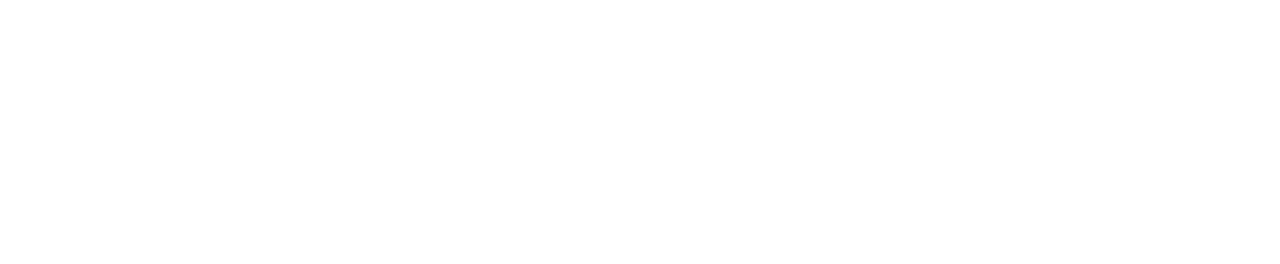
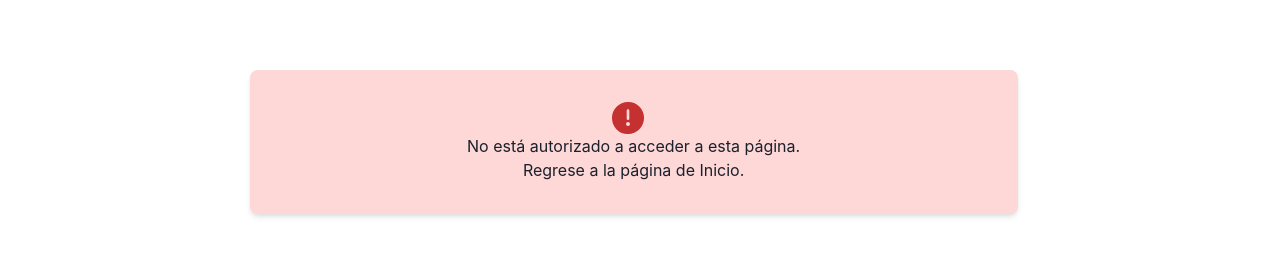
Before and after one commit to Julietabachur/frontFinal, a React (Vite) app in the folder frontend-integrador/: page /admin in a window 1280 px wide. Shown: the part 208-472 px from the top of the page. Built offline with nearby package versions, Linux system fonts and the light colour scheme; no server answers; a web font is replaced by a local one.

Commit message:
Corregida altura minima pantalla. Restringido acceso a /admin sin token y limpieza de archivos no utilizados.

```diff
--- a/frontend-integrador/index.html
+++ b/frontend-integrador/index.html
@@ -20,7 +20,7 @@
     <meta name="viewport" content="width=device-width, initial-scale=1.0" />
     <title>Riskko</title>
 
-    <link rel="stylesheet" type="text/css" href="./src/styles/WAstyle.css">
+    <link rel="stylesheet" type="text/css" href="./WAstyle.css">
 
     <link rel="stylesheet" href="https://cdnjs.cloudflare.com/ajax/libs/font-awesome/6.2.1/css/all.min.css" integrity="sha512-MV7K8+y+gLIBoVD59lQIYicR65iaqukzvf/nwasF0nqhPay5w/9lJmVM2hMDcnK1OnMGCdVK+iQrJ7lzPJQd1w==" crossorigin="anonymous" referrerpolicy="no-referrer" />
 
--- a/frontend-integrador/src/components/pages/adminPanel/AdminDashboard.jsx
+++ b/frontend-integrador/src/components/pages/adminPanel/AdminDashboard.jsx
@@ -1,6 +1,6 @@
 import React, { useState, useEffect } from "react";
 import axios from "axios";
-import { Button, Box, Alert, AlertIcon } from "@chakra-ui/react";
+import { Button, Flex, Box, Alert, AlertIcon, Text } from "@chakra-ui/react";
 import ListAdminProduct from "./ListAdminProduct";
 import ListUsers from "./ListUsers";
 import AdminFeatures from "./AdminFeatures";
@@ -39,7 +39,7 @@ const AdminDashboard = ({ token }) => {
   const [totalFeaturePages, setTotalFeaturesPages] = useState(1);
   const [policyPage, setPolicyPage] = useState(1);
   const [totalPolicyPages, setTotalPolicyPages] = useState(1);
-  const [policyList, setPolicyList] = useState ([]);
+  const [policyList, setPolicyList] = useState([]);
   const [featuresList, setFeaturesList] = useState([]);
   const [lista, setLista] = useState([]); // array de lista de productos
   const [userList, setUserList] = useState([]); // array de lista de usuarios
@@ -291,7 +291,12 @@ const AdminDashboard = ({ token }) => {
 
   // Renderizado del componente
   return (
-    <Box pos={"relative"} top={8} w={"99vw"}  h={"199vh"}>
+
+
+    token ? (
+
+
+      <Box pos={"relative"} top={8} w={"99vw"} h={"199vh"} >
         {console.log("AlertSuccess:", showSuccess)}
 
         {showSuccess && (
@@ -322,7 +327,8 @@ const AdminDashboard = ({ token }) => {
           </Button>
         </Box>
 
-      {showAddProduct == true && (
+        {
+          showAddProduct == true && (
 
             <NewProduct
               token={token}
@@ -331,10 +337,12 @@ const AdminDashboard = ({ token }) => {
               setShowProdList={setShowProdList}
             />
 
-      )}
+          )
+        }
 
         {/* Logicas para mostrar las listas Productos Usuarios Categorias Caracteristicas*/}
-      {showProdList == true && (
+        {
+          showProdList == true && (
             <ListAdminProduct
               token={token}
               getProducts={getProducts}
@@ -348,9 +356,11 @@ const AdminDashboard = ({ token }) => {
               showProdList={showProdList}
               setShowProdList={setShowProdList}
             />
-      )}
+          )
+        }
 
-      {showUserList == true && (
+        {
+          showUserList == true && (
             <ListUsers
               token={token}
               getUsers={getUsers}
@@ -358,11 +368,13 @@ const AdminDashboard = ({ token }) => {
               handlePageChange={handleUserPageChange}
               userList={userList}
             />
-      )}
+          )
+        }
 
         {/* Logicas para mostrar las listas Features  */}
 
-      {showAdminFeatures == true && (
+        {
+          showAdminFeatures == true && (
             <AdminFeatures
               token={token}
               getFeatures={getFeatures}
@@ -370,9 +382,11 @@ const AdminDashboard = ({ token }) => {
               handlePageChange={handleFeaturePageChange}
               featuresList={featuresList}
             />
-      )}
+          )
+        }
 
-      {showAdminPolicy == true && (
+        {
+          showAdminPolicy == true && (
             <AdminPolicy
               token={token}
               getPolicy={getPolicy}
@@ -382,14 +396,16 @@ const AdminDashboard = ({ token }) => {
               handlePageChange={handlePolicyPageChange}
               policyList={policyList}
             />
-      )}
+          )
+        }
 
         {/* Logicas para mostrar las listas Categorias */}
 
         {showCategoryList == true && <ListCategories token={token} />}
 
         {/* Mensaje de error que cubre toda la página si la resolución es menor que la de computadora */}
-      {showErrorMessage && (
+        {
+          showErrorMessage && (
             <div
               style={{
                 position: "fixed",
@@ -408,8 +424,37 @@ const AdminDashboard = ({ token }) => {
               Utilice un dispositivo de escritorio para acceder a la página de
               administración.
             </div>
-      )}
-    </Box>
+          )
+        }
+      </Box >
+
+    ) : (
+
+      <Flex direction="column" align="center" justify="center" p={4} minH={500}>
+
+        <Alert
+          status="error"
+          variant="subtle"
+          flexDirection="column"
+          alignItems="center"
+          justifyContent="center"
+          textAlign="center"
+          borderRadius="lg"
+          boxShadow="md"
+          w="60vw"
+          p={8}
+        >
+          <AlertIcon boxSize={8} />
+
+          <Text>No está autorizado a acceder a esta página.</Text>
+          <Text>Regrese a la página de Inicio.</Text>
+
+        </Alert>
+
+      </Flex>
+
+    )
+
   );
 };
 
--- a/frontend-integrador/src/components/pages/login/VerifyReg.jsx
+++ b/frontend-integrador/src/components/pages/login/VerifyReg.jsx
@@ -216,7 +216,7 @@ const VerifyReg = () => {
 
     return (
         <>
-            <Flex direction="column" align="center" justify="center" p={4}>
+            <Flex direction="column" align="center" justify="center" p={4} minH={450}>
 
                 {!verifyToken && !mailToken ? (
                     <Alert
@@ -241,7 +241,7 @@ const VerifyReg = () => {
                     <>
 
 
-                        <Box align='center' border='1px' w="60vw" borderRadius={15} minH={200}>
+                        <Box align='center' border='1px' w="60vw" borderRadius={15}>
                             <Heading size='lg'>
                                 Verificación de e-mail.
                             </Heading>
```
Also changed, not shown: frontend-integrador/src/styles/productGallery.css (deleted, +0 -40 lines), frontend-integrador/WAstyle.css (renamed from frontend-integrador/src/styles/WAstyle.css). Lines whose indentation alone changed are shown as unchanged.
